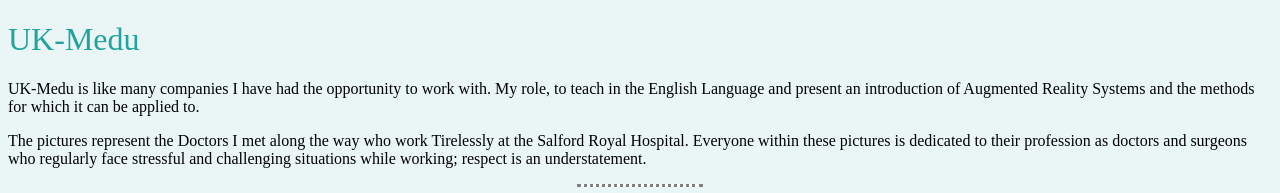
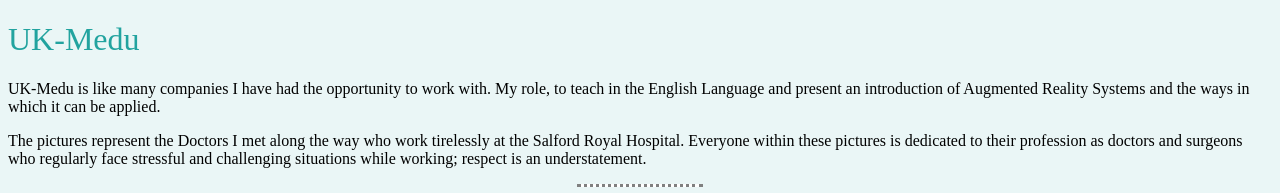
Before and after one commit to kevmc6264/cv, a plain HTML site: page UK-Medu.html in a window 1280 px wide. Shown: the top 193 px of the page. Drawn offline with Linux system fonts and the light colour scheme.

Commit message:
Add files via upload
Had to  change spellings on UK Medu

```diff
--- a/UK-Medu.html
+++ b/UK-Medu.html
@@ -12,10 +12,10 @@
 
   <p>UK-Medu is like many companies I have had the opportunity to work with.
     My role, to teach in the English Language and present an introduction of Augmented
-    Reality Systems and the methods for which it can be applied to.</p>
+    Reality Systems and the ways in which it can be applied.</p>
 
   <p>The pictures represent the Doctors I met along the way who work
-    Tirelessly at the Salford Royal Hospital. Everyone within these pictures is
+    tirelessly at the Salford Royal Hospital. Everyone within these pictures is
     dedicated to their profession as doctors and surgeons who regularly face
     stressful and challenging situations while working; respect is an understatement.</p>
 
```
